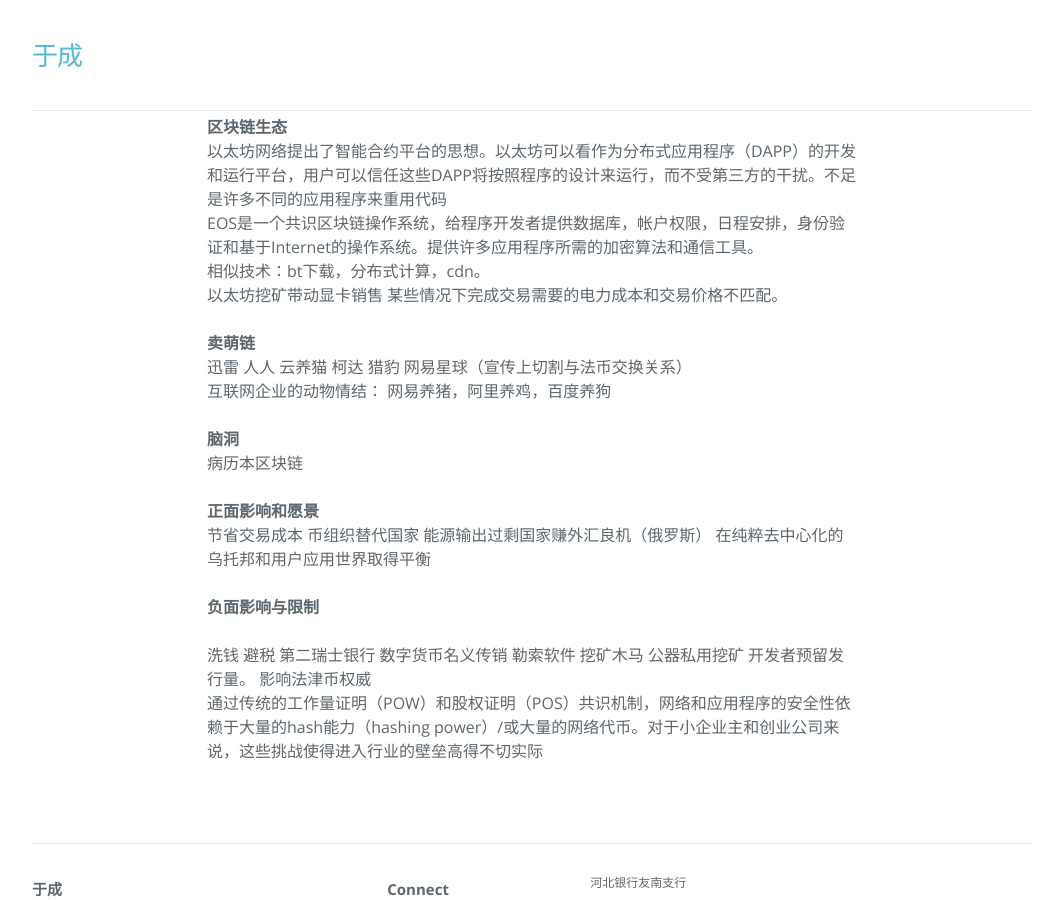
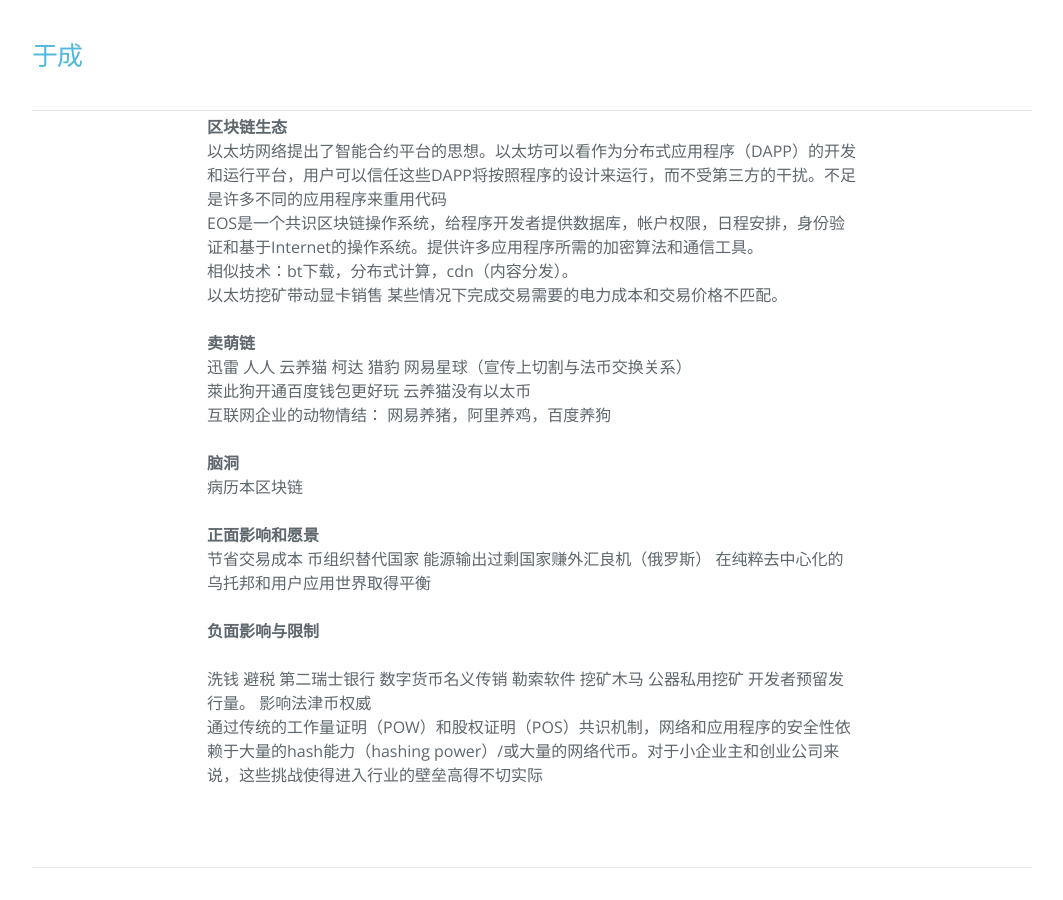
Before and after one commit to hebbank/jekyll, a Jekyll site: the page built from _posts/2018-02-02-qkl.md, in a window 1280 px wide and 900 px high, scrolled down 455 px. Shown: the whole window, without its empty margins (108-1171 px from the left). Built offline with Jekyll 4.4.1, drawn with Linux system fonts in a browser that asks for light colours; nearby versions of some CDN libraries.

Commit message:
Update 区块链

```diff
--- a/_posts/2018-02-02-qkl.md
+++ b/_posts/2018-02-02-qkl.md
@@ -13,11 +13,12 @@ tags: ''
   **区块链生态**
   以太坊网络提出了智能合约平台的思想。以太坊可以看作为分布式应用程序（DAPP）的开发和运行平台，用户可以信任这些DAPP将按照程序的设计来运行，而不受第三方的干扰。不足是许多不同的应用程序来重用代码
   EOS是一个共识区块链操作系统，给程序开发者提供数据库，帐户权限，日程安排，身份验证和基于Internet的操作系统。提供许多应用程序所需的加密算法和通信工具。
-  相似技术：bt下载，分布式计算，cdn。
+  相似技术：bt下载，分布式计算，cdn（内容分发）。
   以太坊挖矿带动显卡销售   某些情况下完成交易需要的电力成本和交易价格不匹配。
 
 **卖萌链**
    迅雷 人人 云养猫 柯达   猎豹   网易星球（宣传上切割与法币交换关系）
+萊此狗开通百度钱包更好玩 云养猫没有以太币
    互联网企业的动物情结： 网易养猪，阿里养鸡，百度养狗
 
   **脑洞**
```
